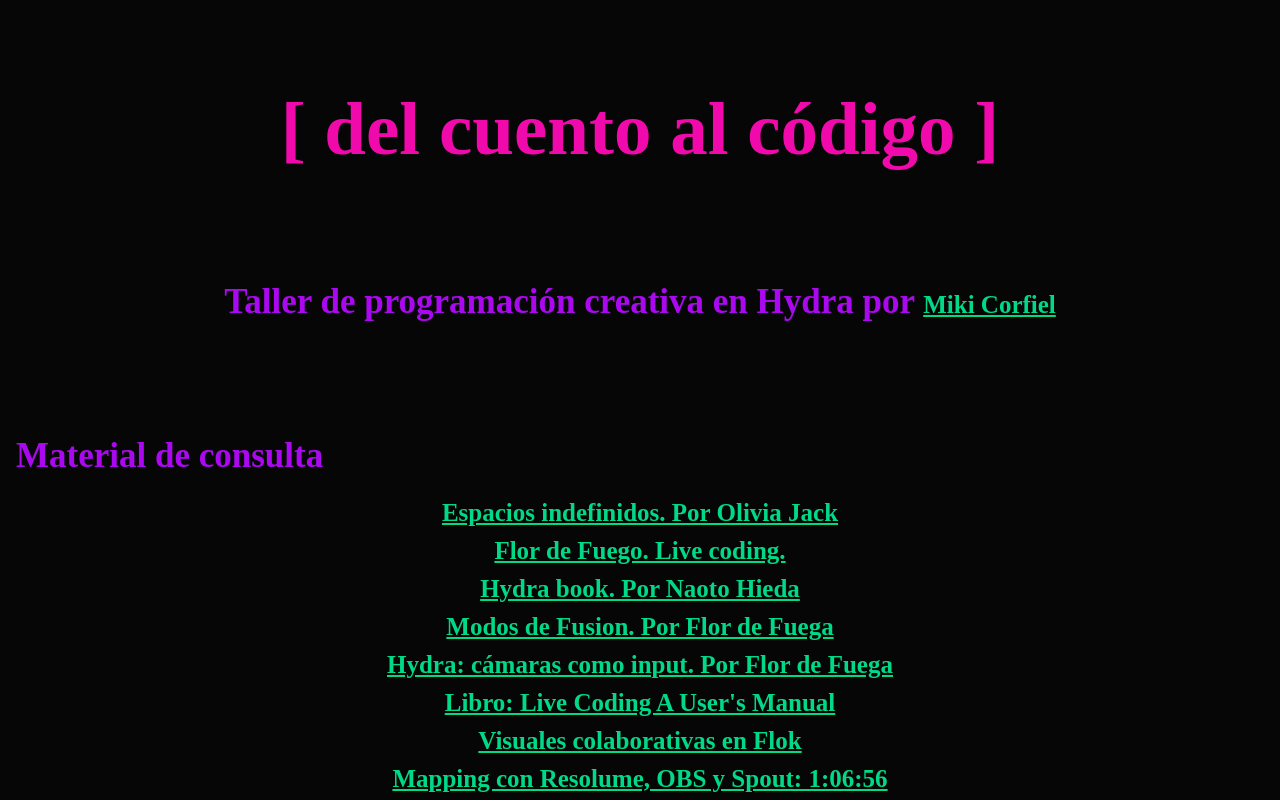
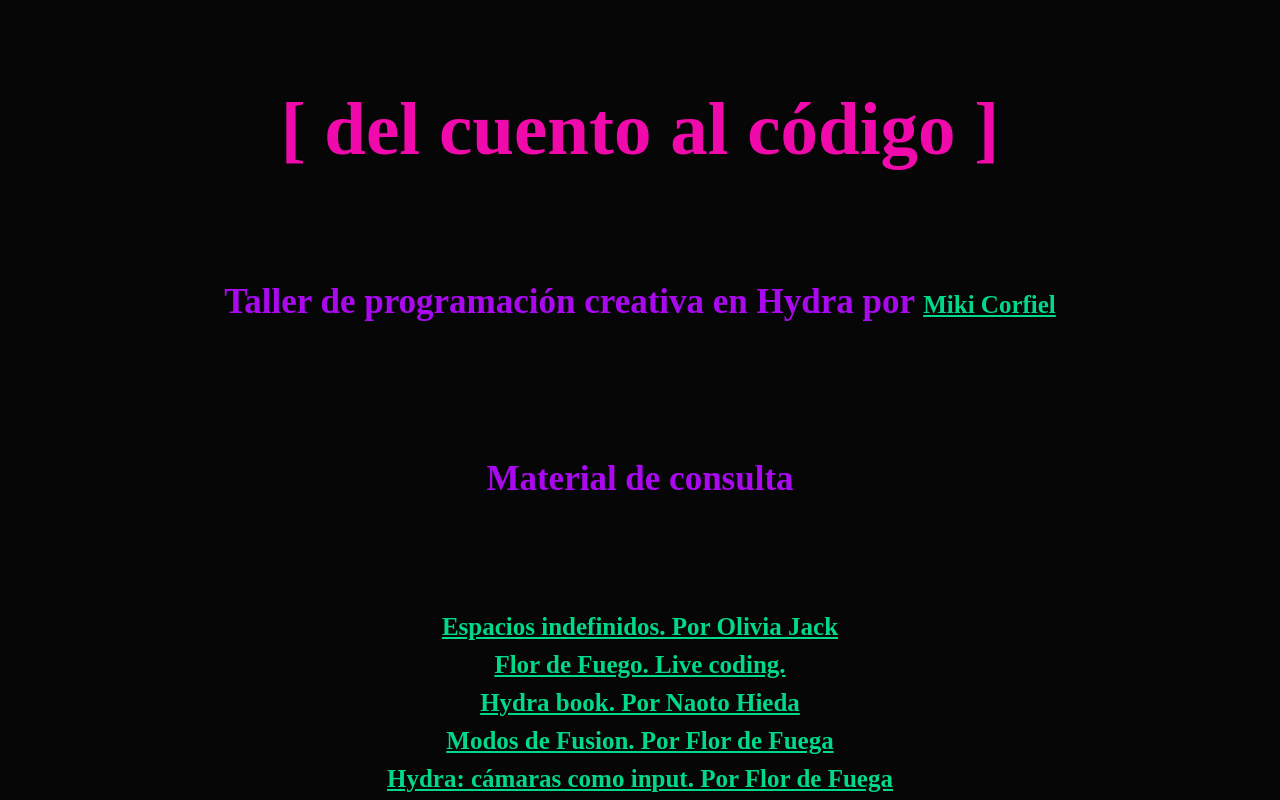
Before and after one commit to delcuentoalcodigo/taller, a plain HTML site: page index.html in a window 1280 px wide. Shown: the top 800 px of the page. Drawn offline with Linux system fonts and the light colour scheme; a script that the page names is missing; a web font is replaced by a local one.

Commit message:
2do intento

```diff
--- a/index.html
+++ b/index.html
@@ -21,7 +21,7 @@
         Taller de programación creativa en Hydra
        por <a href="https://mikicorfiel.glitch.me/" target="_blank">Miki Corfiel</a>
       </h1> </div>
-      <div>
+      <div class="centrado">
         <h1 >Material de consulta</h1>
           </div>
            <h2><a href="https://www.youtube.com/watch?v=lxLqcl-8GZE" target="_blank"
```
